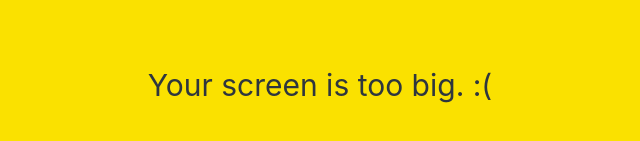
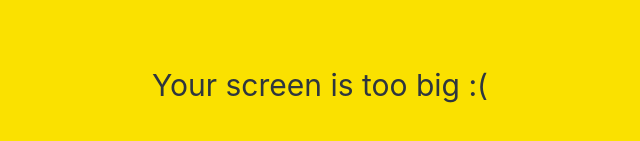
Before and after one commit to iam454/kokoa-clone-2021, a plain HTML site: page friends.html in a window 1280 px wide. Shown: the part 515-656 px from the top of the page, 320-960 px from the left. Drawn offline with Linux system fonts and the light colour scheme.

Commit message:
big. -> big

```diff
--- a/friends.html
+++ b/friends.html
@@ -107,7 +107,7 @@
     </div>
 
     <div id="no-mobile">
-      <span>Your screen is too big. :(</span>
+      <span>Your screen is too big :(</span>
     </div>
 
     <script
```
